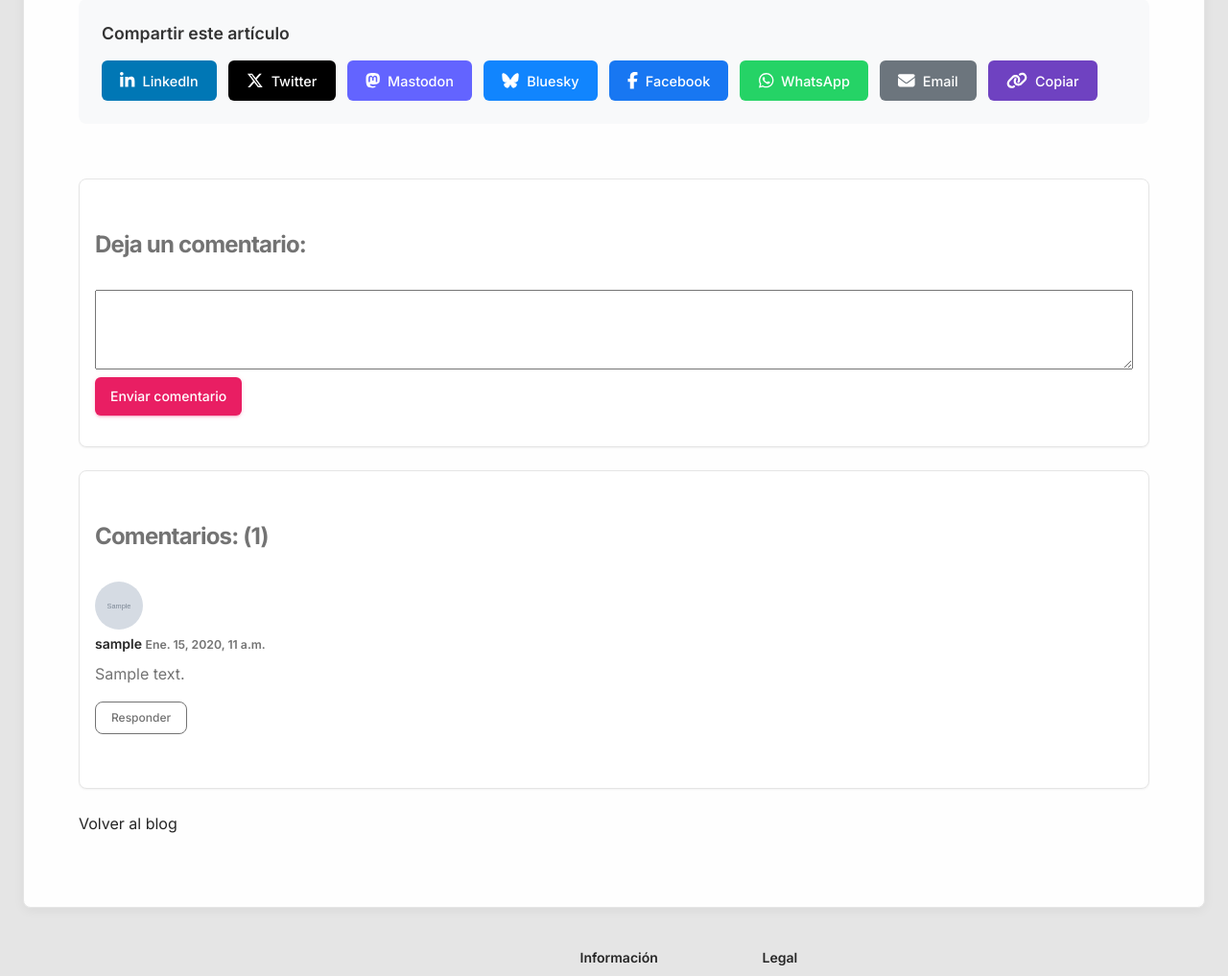
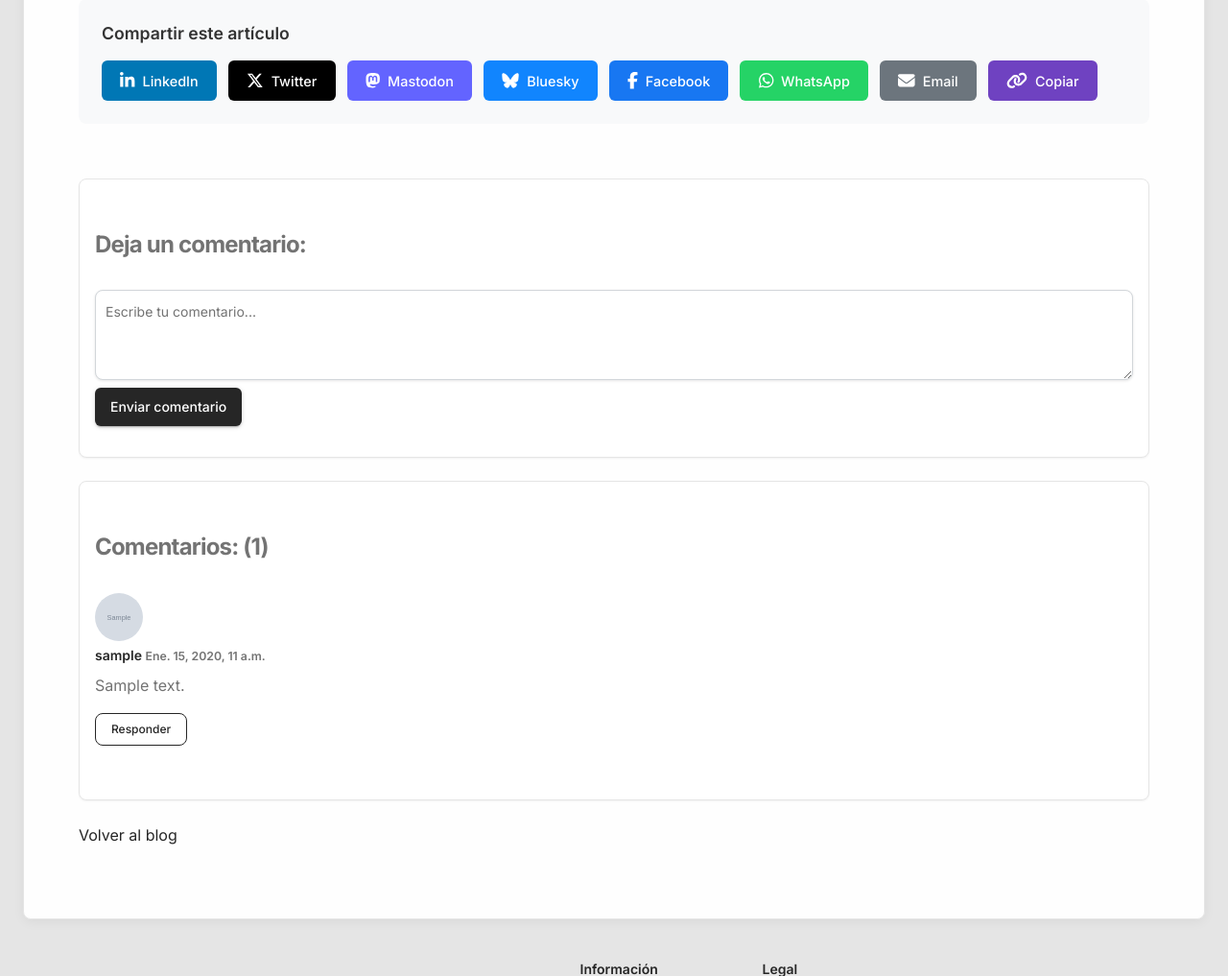
Before and after one commit to aXXyss/webpersonal, a Django app: template blog/templates/blog/post_detail.html in a window 1280 px wide. Shown: the part 1105-2122 px from the top of the page at 96% size. Run offline with Django 3.2, Linux system fonts and the light colour scheme; a user stored in the database is signed in; tables that the repository leaves empty hold one stand-in row (values such as "Sample post"); the template is opened without the code that fills it: values that come from a table or form of the project are taken from there, most other values are stand-ins (such as "Sample title", 1, 10 or a date in 2020); grey boxes marked "Sample" are stand-in pictures; some libraries are stand-ins or nearby versions.

Commit message:
UX: estilo comentarios y respuestas uniformizado, notificación email al usuario

```diff
--- a/blog/templates/blog/partials/comment_tree.html
+++ b/blog/templates/blog/partials/comment_tree.html
@@ -1,4 +1,5 @@
 {# blog/partials/comment_tree.html #}
+{% load i18n %}
 <div class="media mb-4{% if comment.parent %} indented-comment{% endif %}" id="comment-{{ comment.id }}">
     {% if comment.user.profile.photo %}
         <img class="d-flex mr-3 rounded-circle" width="50px" height="50px" src="/media/{{ comment.user.profile.photo }}" alt="{{ comment.user.username }}">
@@ -8,21 +9,29 @@
     <div class="media-body">
         <h5 class="mt-1 text-sm">{{ comment.user.username }} <small class="text-muted">{{ comment.created_at }}</small></h5>
         <div class="mt-2">{{ comment.comment |linebreaks }}</div>
-        <button class="btn btn-sm btn-outline-secondary reply-button" data-comment-id="{{ comment.id }}">Responder</button>
+        <button class="btn btn-sm btn-outline-dark reply-button" data-comment-id="{{ comment.id }}">{% trans "Responder" %}</button>
 
-        {# Formulario de respuesta en blog/partials/comment_tree.html #}
+        {# Formulario de respuesta #}
         <div id="reply-form-{{ comment.id }}" style="display: none; margin-top: 10px;">
+            <div style="background-color: #f8f9fa; border-radius: 10px; padding: 15px; border: 1px solid #e9ecef;">
                 <form method="POST" action="{% url 'blog:save_reply' comment.id %}" id="reply-form-{{ comment.id }}-submit">
                     {% csrf_token %}
                     <div class="form-group">
-                    <textarea class="form-control" name="comment" rows="2" placeholder="Responder"></textarea>
+                        <textarea
+                            class="form-control"
+                            name="comment"
+                            rows="3"
+                            placeholder="Escribe tu respuesta..."
+                            style="border: 1px solid #d2d6da; border-radius: 8px; padding: 10px; background-color: #fff; box-shadow: 0 1px 3px rgba(0,0,0,0.1); resize: vertical;">
+                        </textarea>
                     </div>
                     <input type="hidden" name="parent_id" value="{{ comment.id }}">
-                <button type="submit" class="btn btn-sm btn-primary">Enviar Respuesta</button>
+                    <button type="submit" class="btn btn-dark btn-sm mt-2">{% trans "Enviar Respuesta" %}</button>
                 </form>
             </div>
+        </div>
 
-        <div class="replies-container" id="replies-{{ comment.id }}"> {# Nuevo contenedor para las respuestas #}
+        <div class="replies-container" id="replies-{{ comment.id }}">
             {% for reply in comment.replies.all %}
                 {% include 'blog/partials/comment_tree.html' with comment=reply %}
             {% endfor %}
--- a/blog/templates/blog/post_detail.html
+++ b/blog/templates/blog/post_detail.html
@@ -117,7 +117,7 @@
                         </div>
                         <input type="hidden" name="post" value="{{ post.id }}">
                         <input type="hidden" name="url" value="{{ request.path }}">
-                        <button type="submit" class="btn btn-primary">{% trans "Enviar comentario" %}</button>
+                        <button type="submit" class="btn btn-dark mt-2">{% trans "Enviar comentario" %}</button>
                     </form>
                 </div>
             </div>
@@ -293,7 +293,7 @@
                                 <textarea class="form-control" name="comment" rows="2" placeholder="Responder" required></textarea>
                             </div>
                             <input type="hidden" name="parent_id" value="${commentData.id}">
-                            <button type="submit" class="btn btn-sm btn-primary">Enviar Respuesta</button>
+                            <button type="submit" class="btn btn-sm btn-dark">Enviar Respuesta</button>
                         </form>
                     </div>
                     <div style="margin-left: 3rem;"></div>
--- a/comments/forms.py
+++ b/comments/forms.py
@@ -7,7 +7,15 @@ from django.contrib.auth.models import User
 class CreateCommentForm(forms.ModelForm):
     """Form for creating comments."""
 
-    comment = forms.CharField(widget=forms.Textarea(attrs={'rows': 3}), label='Comentario')
+    comment = forms.CharField(
+        widget=forms.Textarea(attrs={
+            'rows': 3,
+            'class': 'form-control',
+            'style': 'border: 1px solid #d2d6da; border-radius: 8px; padding: 10px; background-color: #fff; box-shadow: 0 1px 3px rgba(0,0,0,0.1); resize: vertical;',
+            'placeholder': 'Escribe tu comentario...'
+        }),
+        label=''
+    )
 
     class Meta:
         """Form settings."""
```
Also changed, not shown: blog/views.py (+29 -0 lines). Lines whose indentation alone changed are shown as unchanged.
